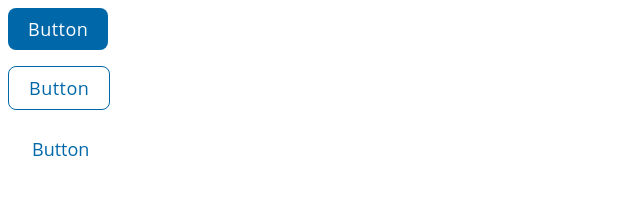
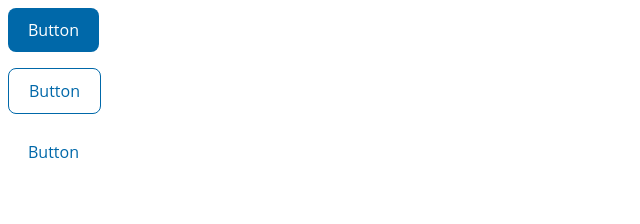
Before and after one commit to Krissx680/AISA-DS, a React (Create React App) app: page / in a window 1280 px wide. Shown: the top 224 px of the page, without its empty margins (0-640 px from the left). Built offline with nearby package versions, Linux system fonts and the light colour scheme.

Commit message:
components

```diff
--- a/src/OutlinedPrimaryButton.tsx
+++ b/src/OutlinedPrimaryButton.tsx
@@ -1,5 +1,6 @@
 import { Button, ButtonProps } from "@mui/material";
-import { brand, neutral } from "./theme/colorTokens";
+import { brand, neutral, gray } from "./theme/colorTokens";
+import { typography } from "./typography";
 
 interface OutlinedPrimaryButtonProps extends ButtonProps {
   children: React.ReactNode;
@@ -23,6 +24,18 @@ export const OutlinedPrimaryButton = ({
     }
   };
 
+  const getTypography = () => {
+    switch (size) {
+      case "small":
+        return typography["button.Small"];
+      case "large":
+        return typography["button.Large"];
+      case "medium":
+      default:
+        return typography["button.Medium"];
+    }
+  };
+
   return (
     <Button
       variant="outlined"
@@ -31,10 +44,8 @@ export const OutlinedPrimaryButton = ({
       sx={{
         border: "1.5px solid #0068A9",
         color: "#0068A9",
-        fontFamily: "Open Sans, sans-serif",
-        fontWeight: 500,
-        fontSize: "18px",
-        lineHeight: "22px",
+        fontFamily: typography.fontFamily,
+        ...getTypography(),
         textTransform: "none",
         borderRadius: "8px",
         padding: getPadding(),
@@ -55,6 +66,11 @@ export const OutlinedPrimaryButton = ({
           outline: "none",
           boxShadow: "none",
         },
+        "&:disabled": {
+          backgroundColor: "transparent",
+          borderColor: gray[200],
+          color: gray[400],
+        },
       }}
       {...props}
     >
--- a/src/PrimaryButton.tsx
+++ b/src/PrimaryButton.tsx
@@ -1,6 +1,7 @@
 import { Button, ButtonProps } from "@mui/material";
 import { styled } from "@mui/material/styles";
-import { brand, neutral } from "./theme/colorTokens";
+import { brand, neutral, gray } from "./theme/colorTokens";
+import { typography } from "./typography";
 
 interface PrimaryButtonProps extends ButtonProps {
   children: React.ReactNode;
@@ -19,13 +20,23 @@ const StyledButton = styled(Button)<{ size?: "small" | "medium" | "large" }>(({
     }
   };
 
+  const getTypography = () => {
+    switch (size) {
+      case "small":
+        return typography["button.Small"];
+      case "large":
+        return typography["button.Large"];
+      case "medium":
+      default:
+        return typography["button.Medium"];
+    }
+  };
+
   return {
     backgroundColor: brand[500],
     color: neutral.white,
-    fontFamily: "Open Sans, sans-serif",
-    fontWeight: 500,
-    fontSize: "18px",
-    lineHeight: "22px",
+    fontFamily: typography.fontFamily,
+    ...getTypography(),
     textTransform: "none",
     borderRadius: "8px",
     padding: getPadding(),
@@ -35,9 +46,14 @@ const StyledButton = styled(Button)<{ size?: "small" | "medium" | "large" }>(({
       boxShadow: "none",
     },
     "&:active": {
-          backgroundColor: brand[300],
-          color: neutral.white,
-        },
+      backgroundColor: brand[300],
+      color: neutral.white,
+    },
+     "&:disabled": {
+      backgroundColor: gray[200], // gray 200
+      color: gray[400], // gray 400
+      borderColor: "transparent",
+    },
   };
 });
 
--- a/src/TextPrimaryButton.tsx
+++ b/src/TextPrimaryButton.tsx
@@ -1,7 +1,6 @@
 import { Button, ButtonProps } from "@mui/material";
 import { typography } from "./typography";
 import { brand, neutral } from "./theme/colorTokens";
-
 
 interface TextPrimaryButtonProps extends ButtonProps {
   children: React.ReactNode;
@@ -9,8 +8,34 @@ interface TextPrimaryButtonProps extends ButtonProps {
 
 export const TextPrimaryButton = ({
   children,
+  size = "medium",
   ...props
 }: TextPrimaryButtonProps) => {
+
+  const getPadding = () => {
+    switch (size) {
+      case "small":
+        return "8px 16px";
+      case "large":
+        return "12px 24px";
+      case "medium":
+      default:
+        return "10px 20px";
+    }
+  };
+
+  const getTypography = () => {
+    switch (size) {
+      case "small":
+        return typography["button.Small"];
+      case "large":
+        return typography["button.Large"];
+      case "medium":
+      default:
+        return typography["button.Medium"];
+    }
+  };
+
   return (
     <Button
       variant="text"
@@ -18,10 +43,10 @@ export const TextPrimaryButton = ({
       sx={{
         color: brand[500],
         fontFamily: typography.fontFamily,
-        ...typography["button.Large"],
+        ...getTypography(),
         textTransform: "none",
         borderRadius: "8px",
-        padding: "12px 24px",
+        padding: getPadding(),
         backgroundColor: "transparent",
         boxShadow: "none",
          "&:hover": {
```
Also changed, not shown: 8 other files (tests, documents, lock files or other folders).
